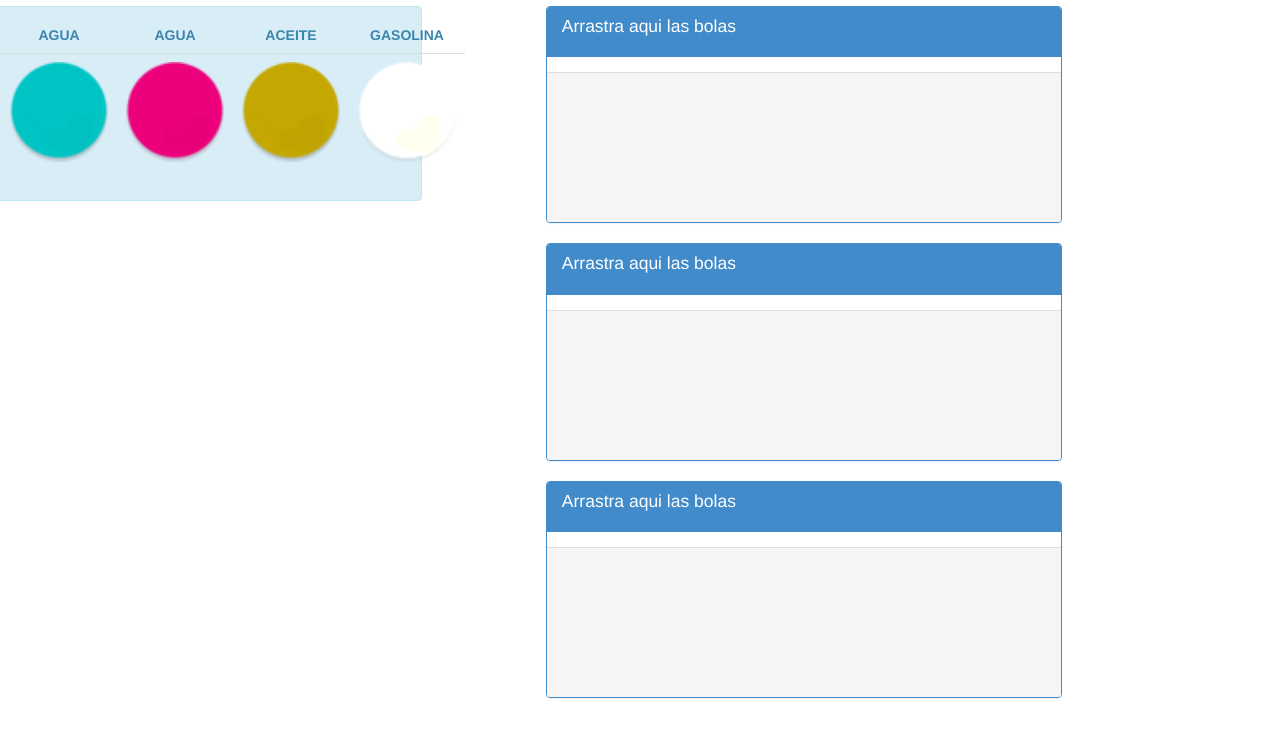
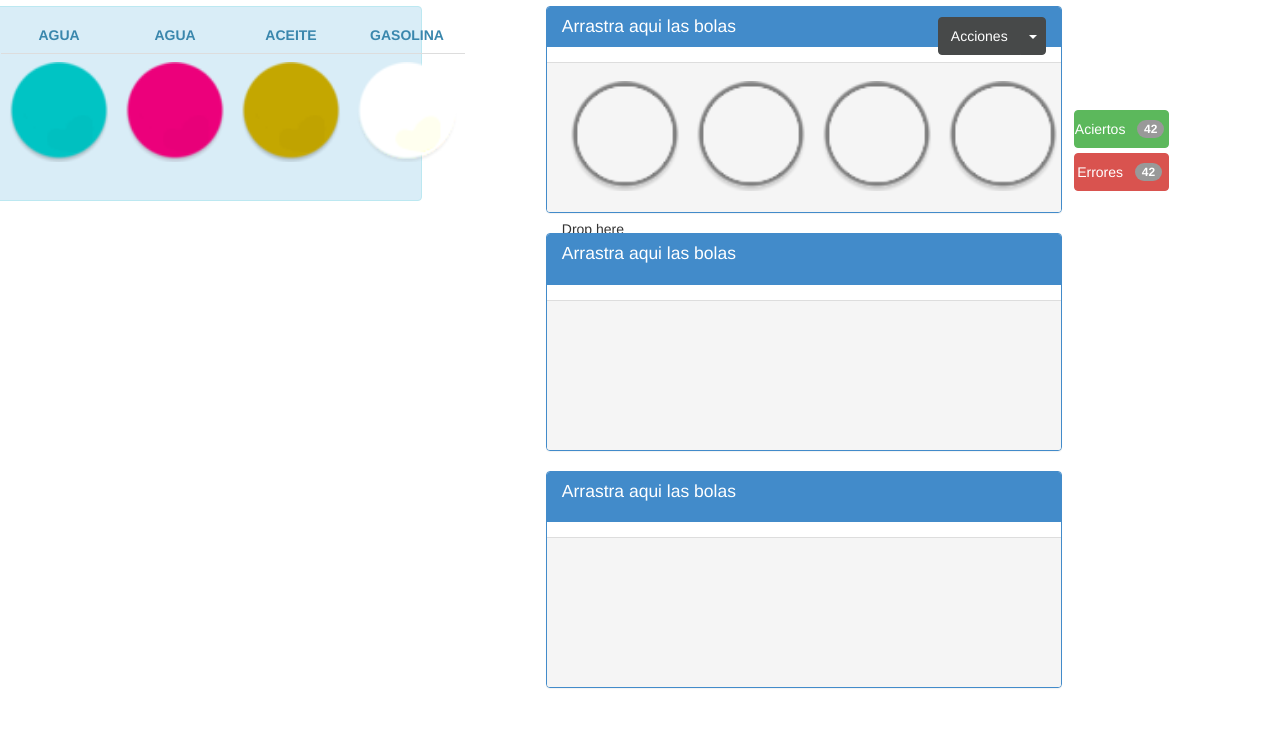
Before and after one commit to sugus-labs/AquaGame, a Django app: page /MasterMind/ in a window 1280 px wide. Shown: the part 50-787 px from the top of the page. Run offline with Django 3.2, Linux system fonts and the light colour scheme; lists and menus that the app fills with data are empty; some libraries are stand-ins or nearby versions.

Commit message:
Added new look to index template

```diff
--- a/AquaGame/templates/mastermind/index.html
+++ b/AquaGame/templates/mastermind/index.html
@@ -51,9 +51,57 @@
     <div id="left_span" class="col-lg-5 col-offset-1">
       <div class="panel panel-primary">
         <div class="panel-heading">
-          <h3 class="panel-title"><p>Arrastra aqui las bolas</p></h3>
+          <h3 class="panel-title">
+            Arrastra aqui las bolas
+            <div class="btn-group pull-right">
+              <button type="button" class="btn btn-default">Acciones</button>
+              <button type="button" class="btn btn-default dropdown-toggle" data-toggle="dropdown">
+                <span class="caret"></span>
+              </button>
+              <ul class="dropdown-menu">
+                <li><a href="#">Corregir</a></li>
+                <li><a href="#">Ver un video</a></li>
+                <li><a href="#">Obtener una pista</a></li>
+                <li class="divider"></li>
+                <li><a href="#">Borrar todo</a></li>
+              </ul>
+            </div>
+          </h3>
         </div>
         <div id="droppable" class="panel-footer ui-widget-header">
+          <table class="table">
+            <thead>
+              <tr>
+                <th>
+                  <div id="table_column_1" class="ui-widget-content">
+                    <center><img src="{% static "img/ball_shell.png" %}" width= "110px" height="110px"/></center>
+                  </div>
+                </th>
+                <th>
+                  <div id="table_2" class="ui-widget-content">
+                    <center><img src="{% static "img/ball_shell.png" %}" width= "110px" height="110px"/></center>
+                  </div>
+                </th>
+                <th>
+                  <div id="table_3" class="ui-widget-content">
+                    <center><img src="{% static "img/ball_shell.png" %}" width= "110px" height="110px"/></center>
+                  </div>
+                </th>
+                <th>
+                  <div id="draggable_4" class="ui-widget-content">
+                    <center><img src="{% static "img/ball_shell.png" %}" width= "110px" height="110px"/></center>
+                  </div>
+                </th>
+                <th>
+                  <div id="test_button" class="ui-widget-content">
+                    <button type="button" class="btn btn-success btn-block">Aciertos&nbsp;&nbsp;&nbsp;<span class="badge badge-default">42</span>&nbsp;</button>
+                    <button type="button" class="btn btn-danger btn-block">Errores&nbsp;&nbsp;&nbsp;<span class="badge">42</span>&nbsp;</button>
+                  </div>
+                </th>
+              </tr>
+            </thead>
+          </table>
+          <p>Drop here</p>
         </div>
       </div>
     </div>
@@ -99,7 +147,7 @@
       drop: function( event, ui ) {
         $( this )
           .addClass( "ui-state-highlight" )
-          .find( "h3" )
+          .find( "p" )
             .html( "Dropped!" );
       }
     });
```
Also changed, not shown: AquaGame/static/img/ball_shell.png (added).
